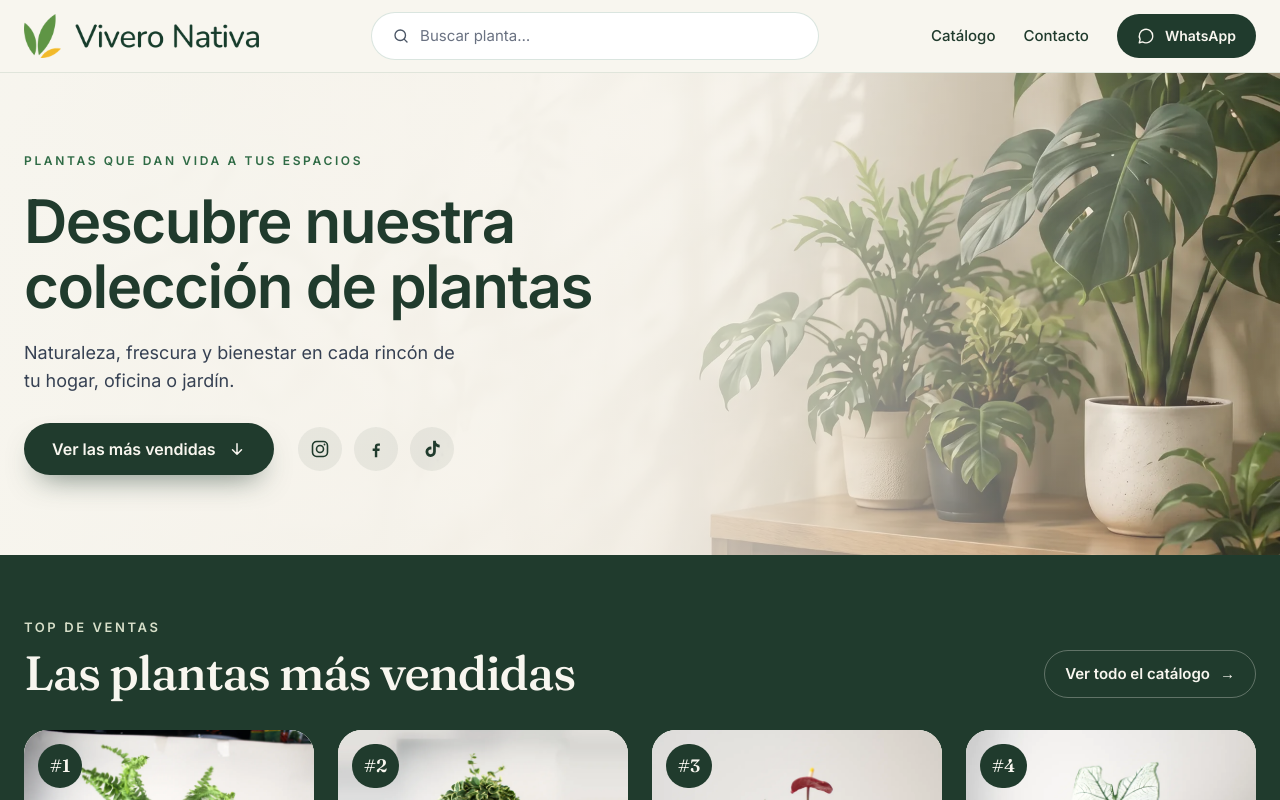
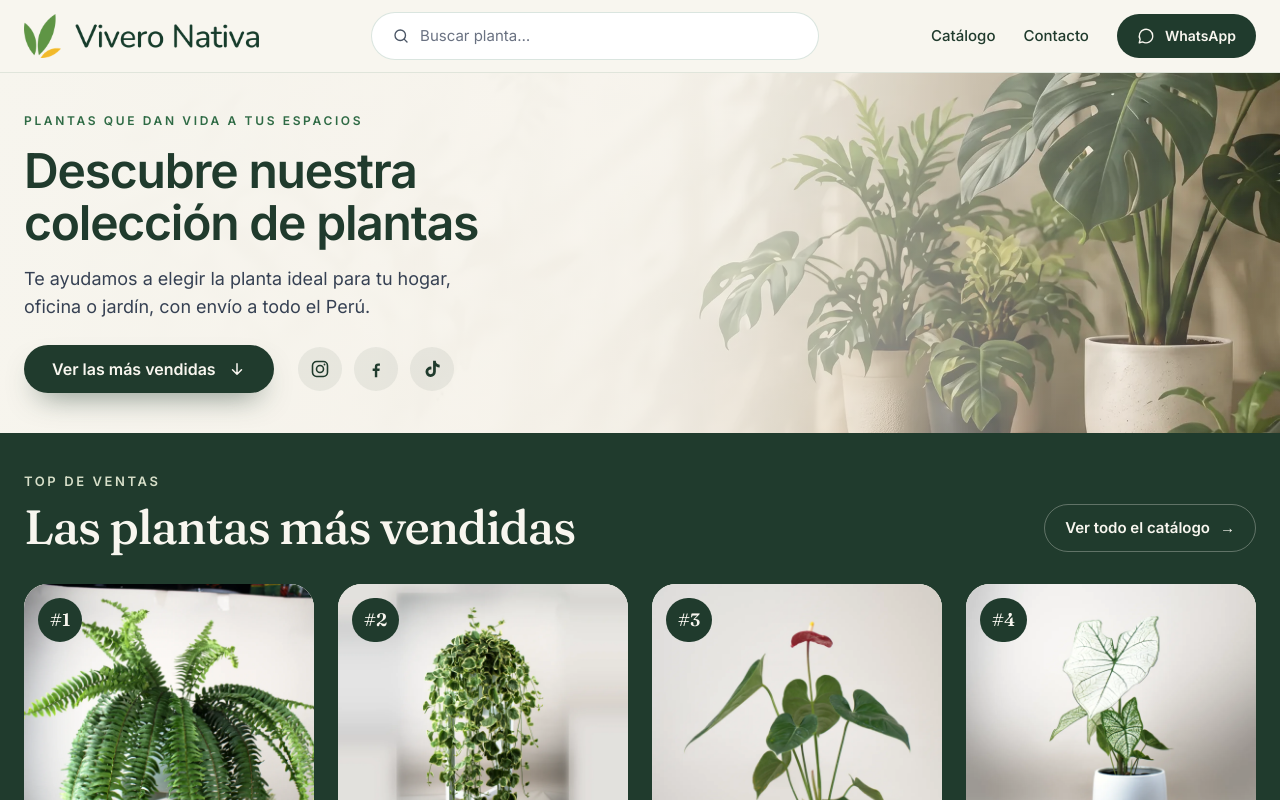
Before and after one commit to Fabrizio7S/vivero, a React (Vite) app: page / in a window 1280 px wide. Shown: the top 800 px of the page. Built offline with nearby package versions, Linux system fonts and the light colour scheme.

Commit message:
feat: portada más baja y texto de venta

```diff
--- a/src/components/home/BestSellers.tsx
+++ b/src/components/home/BestSellers.tsx
@@ -11,7 +11,7 @@ function BestSellers() {
     <section
       id={SECTION_IDS.masVendidos}
       aria-labelledby="mas-vendidos-title"
-      className="scroll-mt-24 bg-bosque px-4 py-10 text-crema sm:px-6 sm:py-16"
+      className="scroll-mt-24 bg-bosque px-4 pb-10 pt-8 text-crema sm:px-6 sm:pb-16 sm:pt-10"
     >
       <div className="mx-auto max-w-7xl">
         <div className="mb-6 flex flex-wrap items-end justify-between gap-4 sm:mb-8">
--- a/src/components/home/Hero.tsx
+++ b/src/components/home/Hero.tsx
@@ -3,12 +3,13 @@ import { ArrowDownIcon } from "../ui/icons";
 import SocialLinks from "../ui/SocialLinks";
 
 // Portada: foto de fondo a todo el ancho con el texto encima.
+// Es baja a propósito, para que "Las plantas más vendidas" se vean sin bajar.
 // Para cambiar la foto, reemplaza public/imagenes/portada.webp (1920×729).
 function Hero() {
   return (
     <section
       id={SECTION_IDS.inicio}
-      className="relative flex min-h-[340px] scroll-mt-28 items-center overflow-hidden sm:min-h-[400px] md:min-h-[460px]"
+      className="relative flex min-h-[260px] scroll-mt-28 items-center overflow-hidden sm:min-h-[300px] md:min-h-[320px]"
     >
       <img
         src="/imagenes/portada.webp"
@@ -22,23 +23,24 @@ function Hero() {
       {/* Degradado claro a la izquierda para que el texto se lea sobre la foto. */}
       <div className="absolute inset-0 bg-gradient-to-r from-crema/95 via-crema/80 to-crema/10" />
 
-      <div className="relative z-10 mx-auto w-full max-w-7xl px-4 py-14 sm:px-6 sm:py-20">
+      <div className="relative z-10 mx-auto w-full max-w-7xl px-4 py-8 sm:px-6 sm:py-10">
         <p className="text-xs font-semibold uppercase tracking-[0.22em] text-hoja">
           Plantas que dan vida a tus espacios
         </p>
 
-        <h1 className="mt-5 max-w-xl text-4xl font-semibold leading-[1.08] tracking-tight text-bosque sm:text-5xl md:text-6xl">
+        <h1 className="mt-3 max-w-xl text-[32px] font-semibold leading-[1.08] tracking-tight text-bosque sm:mt-4 sm:text-5xl">
           Descubre nuestra colección de plantas
         </h1>
 
-        <p className="mt-5 max-w-md text-base leading-7 text-gray-700 sm:text-lg">
-          Naturaleza, frescura y bienestar en cada rincón de tu hogar, oficina o jardín.
+        <p className="mt-3 max-w-md text-[15px] leading-6 text-gray-700 sm:mt-4 sm:text-lg sm:leading-7">
+          Te ayudamos a elegir la planta ideal para tu hogar, oficina o jardín, con envío a todo
+          el Perú.
         </p>
 
-        <div className="mt-7 flex flex-wrap items-center gap-x-6 gap-y-4">
+        <div className="mt-5 flex flex-wrap items-center gap-x-6 gap-y-3 sm:mt-6">
           <a
             href={`#${SECTION_IDS.masVendidos}`}
-            className="inline-flex min-h-[52px] items-center gap-3 rounded-full bg-bosque px-6 text-[15px] font-semibold text-crema shadow-[0_14px_30px_-14px_rgba(32,59,45,0.7)] transition hover:-translate-y-0.5 hover:bg-hoja focus-visible:outline-2 focus-visible:outline-offset-4 focus-visible:outline-green-800 sm:px-7 sm:text-base"
+            className="inline-flex min-h-12 items-center gap-3 rounded-full bg-bosque px-6 text-[15px] font-semibold text-crema shadow-[0_14px_30px_-14px_rgba(32,59,45,0.7)] transition hover:-translate-y-0.5 hover:bg-hoja focus-visible:outline-2 focus-visible:outline-offset-4 focus-visible:outline-green-800 sm:px-7 sm:text-base"
           >
             Ver las más vendidas
             <ArrowDownIcon />
```
